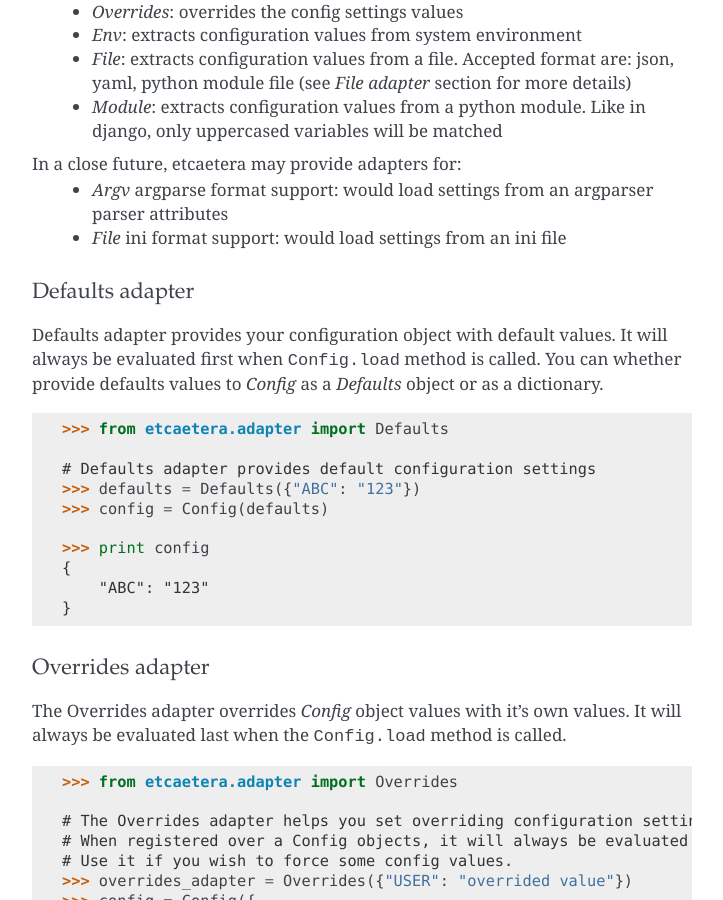
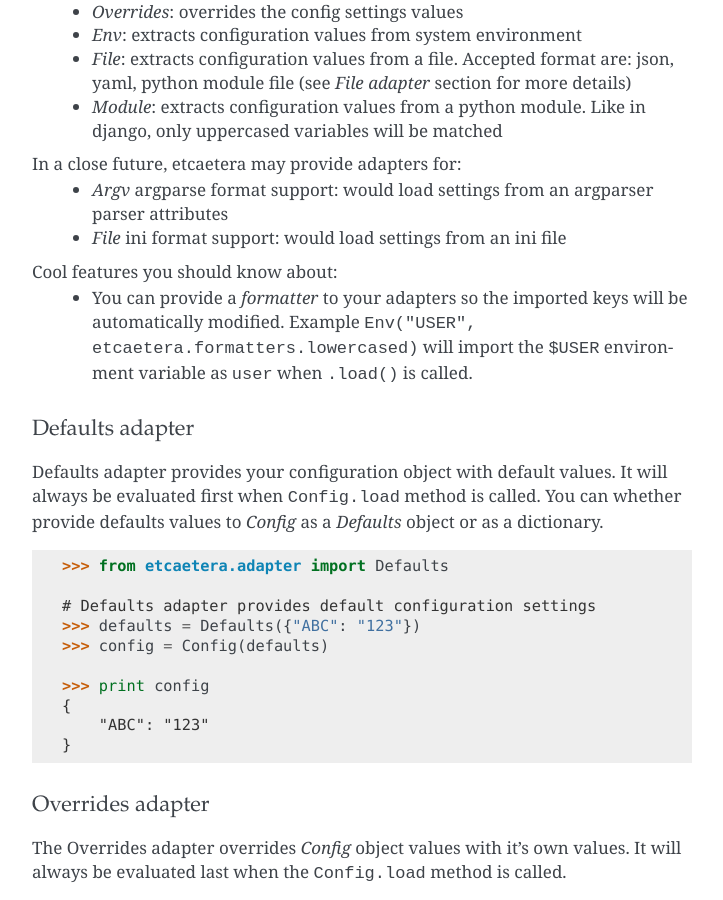
Before and after one commit to oleiade/etcaetera, a Sphinx documentation site: the page built from docs/howto.rst, in a window 1280 px wide and 900 px high, scrolled down 2505 px. Shown: the whole window, without its empty margins (388-1111 px from the left). Built offline with Sphinx 7.4.7, drawn with Linux system fonts in a browser that asks for light colours.

Commit message:
Document adapters transformations

```diff
--- a/README.rst
+++ b/README.rst
@@ -165,6 +165,9 @@ Right now, etcaetera provides the following adapters:
 In a close future, etcaetera may provide adapters for:
     * *Argv* argparse format support: would load settings from an argparser parser attributes
     * *File* ini format support: would load settings from an ini file
+
+Cool features you should know about:
+    * You can provide a *formatter* to your adapters so the imported keys will be automatically modified. Example ``Env("USER", etcaetera.formatters.lowercased)`` will import the ``$USER`` environment variable as ``user`` when ``.load()`` is called.
 
 Defaults adapter
 ~~~~~~~~~~~~~~~~
--- a/docs/howto.rst
+++ b/docs/howto.rst
@@ -147,6 +147,9 @@ Right now, etcaetera provides the following adapters:
 In a close future, etcaetera may provide adapters for:
     * *Argv* argparse format support: would load settings from an argparser parser attributes
     * *File* ini format support: would load settings from an ini file
+
+Cool features you should know about:
+    * You can provide a *formatter* to your adapters so the imported keys will be automatically modified. Example ``Env("USER", etcaetera.formatters.lowercased)`` will import the ``$USER`` environment variable as ``user`` when ``.load()`` is called.
 
 .. _defaults:
 
```
